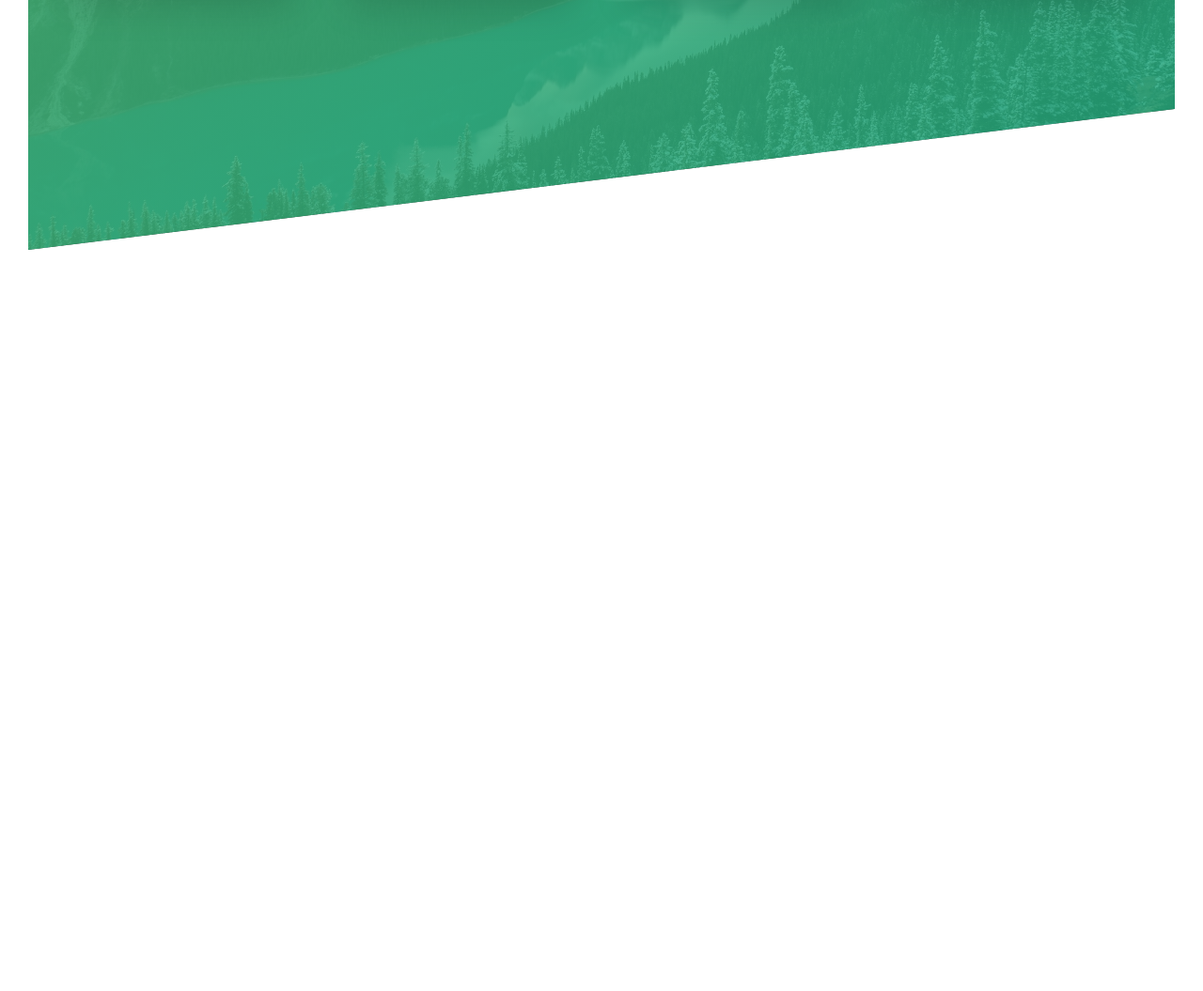
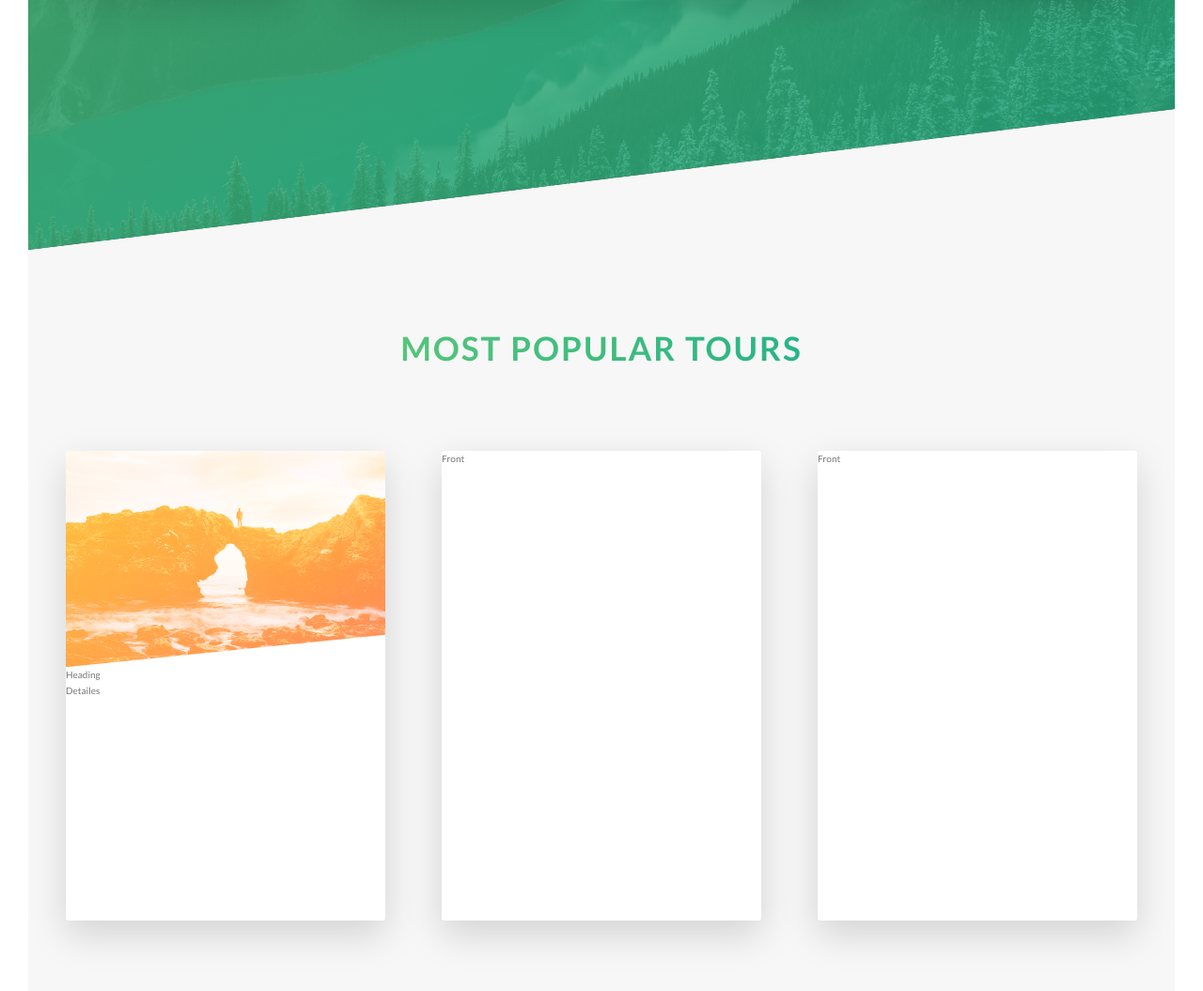
Before and after one commit to manoharn725/tour-guide-static-website, a website with bundled scripts: page index.html in a window 1280 px wide. Shown: the part 1969-3024 px from the top of the page at 94% size. Before the commit the page ends 2235 px from the top, so only its background shows below. Built offline with nearby package versions, Linux system fonts and the light colour scheme.

Commit message:
most popular tour section

```diff
--- a/index.html
+++ b/index.html
@@ -77,11 +77,12 @@
 
       <section class="section-features">
         <div class="row">
-
           <div class="col-1-of-4">
             <div class="feature-box">
               <i class="feature-box__icon icon-basic-world"></i>
-              <h3 class="heading-tertiary u-margin-bottom-small">Explore the world</h3>
+              <h3 class="heading-tertiary u-margin-bottom-small">
+                Explore the world
+              </h3>
               <p class="feature-box__text">
                 Lorem ipsum dolor sit amet consectetur adipisicing elit. Magnam,
                 iste?
@@ -92,7 +93,9 @@
           <div class="col-1-of-4">
             <div class="feature-box">
               <i class="feature-box__icon icon-basic-compass"></i>
-              <h3 class="heading-tertiary u-margin-bottom-small">Meet Nature</h3>
+              <h3 class="heading-tertiary u-margin-bottom-small">
+                Meet Nature
+              </h3>
               <p class="feature-box__text">
                 Lorem ipsum dolor sit amet consectetur adipisicing elit. Magnam,
                 iste?
@@ -103,7 +106,9 @@
           <div class="col-1-of-4">
             <div class="feature-box">
               <i class="feature-box__icon icon-basic-map"></i>
-              <h3 class="heading-tertiary u-margin-bottom-small">Find your way</h3>
+              <h3 class="heading-tertiary u-margin-bottom-small">
+                Find your way
+              </h3>
               <p class="feature-box__text">
                 Lorem ipsum dolor sit amet consectetur adipisicing elit. Magnam,
                 iste?
@@ -114,17 +119,59 @@
           <div class="col-1-of-4">
             <div class="feature-box">
               <i class="feature-box__icon icon-basic-heart"></i>
-              <h3 class="heading-tertiary u-margin-bottom-small">Live a healthier life</h3>
+              <h3 class="heading-tertiary u-margin-bottom-small">
+                Live a healthier life
+              </h3>
               <p class="feature-box__text">
                 Lorem ipsum dolor sit amet consectetur adipisicing elit. Magnam,
                 iste?
               </p>
             </div>
           </div>
-
         </div>
       </section>
 
+      <section class="section-tours">
+        <div class="u-center-text u-margin-bottom-big">
+          <h2 class="heading-secondary">most popular tours</h2>
+        </div>
+        <div class="row">
+          <div class="col-1-of-3">
+            <div class="card">
+              <div class="card__side card__side--front">
+                <div class="card__picture card__picture--1">
+                    &nbsp;
+                </div>
+                <div class="card__heading">
+                  Heading
+                </div>
+                <div class="card__detailes">
+                  Detailes
+                </div>
+              </div>
+              <div class="card__side card__side--back card__side--back-1">
+                Back
+              </div>
+            </div>
+          </div>
+          <div class="col-1-of-3"><div class="card">
+            <div class="card__side card__side--front">
+              Front
+            </div>
+            <div class="card__side card__side--back card__side--back-2">
+              Back
+            </div>
+          </div></div>
+          <div class="col-1-of-3"><div class="card">
+            <div class="card__side card__side--front">
+              Front
+            </div>
+            <div class="card__side card__side--back card__side--back-3">
+              Back
+            </div>
+          </div></div>
+        </div>
+      </section>
     </main>
     <!--
     <section class="grid-test">
--- a/sass/abstracts/_variables.scss
+++ b/sass/abstracts/_variables.scss
@@ -2,6 +2,13 @@
 $color-primary: #7ed56f;
 $color-primary-light: #55c57a;
 $color-primary-dark: #28b485;
+
+$color-secondary-light: #ffb900;
+$color-secondary-dark: #ff7730;
+
+$color-tertiary-light: #2998ff;
+$color-tertiary-dark: #5643fa;
+
 
 $color-grey-light-1: #f7f7f7;
 
--- a/sass/base/_typography.scss
+++ b/sass/base/_typography.scss
@@ -40,6 +40,7 @@ body {
   font-size: 3.5rem;
   text-transform: uppercase;
   font-weight: 700;
+  cursor: pointer;
   display: inline-block;
   background-image: linear-gradient(
     to right,
--- /dev/null
+++ b/sass/components/_card.scss
@@ -0,0 +1,84 @@
+.card {
+
+  //FUNCTIONALITY
+  perspective: 150rem;
+  -moz-perspective: 150rem;
+  position: relative;
+  height: 50rem;
+
+  &__side {
+    height: 50rem;
+    transition: all 1s ease;
+    position: absolute;
+    top: 0;
+    left: 0;
+    width: 100%;
+    backface-visibility: hidden;
+    border-radius: 3px;
+    overflow: hidden;
+    box-shadow: 0 1.5rem 4rem rgba($color-black, 0.15);
+
+    &--front {
+      background-color: $color-white;
+    }
+
+    &--back {
+      transform: rotateY(180deg);
+
+      &-1 {
+        background-image: linear-gradient(
+          to right bottom,
+          $color-secondary-light,
+          $color-secondary-dark
+        );
+      }
+
+      &-2 {
+        background-image: linear-gradient(
+          to right bottom,
+          $color-primary-light,
+          $color-primary-dark
+        );
+      }
+
+      &-3 {
+        background-image: linear-gradient(
+          to right bottom,
+          $color-tertiary-light,
+          $color-tertiary-dark
+        );
+      }
+    }
+  }
+
+  &:hover &__side--front {
+    transform: rotateY(-180deg);
+  }
+  &:hover &__side--back {
+    transform: rotateY(0deg);
+  }
+
+  //FRONT SIDE STYLING
+  &__picture {
+    background-size: cover;
+    height: 23rem;
+    background-blend-mode: screen;
+    -webkit-clip-path: polygon(0 0, 100% 0, 100% 85%, 0 100%);
+    clip-path: polygon(0 0, 100% 0, 100% 85%, 0 100%);
+    &--1{
+        background-image: linear-gradient(to right bottom,
+        $color-secondary-light,
+        $color-secondary-dark), url(../img/nat-5.jpg);
+    }
+    &--2{
+        background-image: linear-gradient(to right bottom,
+        $color-secondary-light,
+        $color-secondary-dark), url(../img/nat-5.jpg);
+    }
+    &--3{
+        background-image: linear-gradient(to right bottom,
+        $color-secondary-light,
+        $color-secondary-dark), url(../img/nat-5.jpg);
+    }
+  }
+}
--- a/sass/components/_feature-box.scss
+++ b/sass/components/_feature-box.scss
@@ -18,10 +18,7 @@
     display: inline-block;
     background-image: linear-gradient(to right, $color-primary-light, $color-primary-dark);
     -webkit-background-clip: text;
+    background-clip: text;
     color: transparent;
   }
-
-  &__text {
-
-  }
 }
--- a/sass/main.scss
+++ b/sass/main.scss
@@ -11,6 +11,7 @@
 
 //components
 @import "components/button";
+@import "components/card";
 @import "components/composition";
 @import "components/feature-box";
 
--- a/sass/pages/_home.scss
+++ b/sass/pages/_home.scss
@@ -7,7 +7,12 @@
 .section-features {
   // height: 95vh;
   padding: 20rem 0;
-    background-image: linear-gradient(to right bottom, rgba($color-primary-light, 0.8), rgba($color-primary-dark, 0.8)), url(../img/nat-4.jpg);
+  background-image: linear-gradient(
+      to right bottom,
+      rgba($color-primary-light, 0.8),
+      rgba($color-primary-dark, 0.8)
+    ),
+    url(../img/nat-4.jpg);
   // clip-path: polygon(0 20vh, 100% 0, 100% 75vh,0 100%);
   margin-top: -10rem;
   background-size: cover;
@@ -18,3 +23,9 @@
     transform: skewY(7deg);
   }
 }
+
+.section-tours {
+  background-color: $color-grey-light-1;
+  padding: 25rem 0 50rem 0;
+  margin-top: -10rem;
+}
```
Also changed, not shown: css/style.css. Lines whose indentation alone changed are shown as unchanged.
